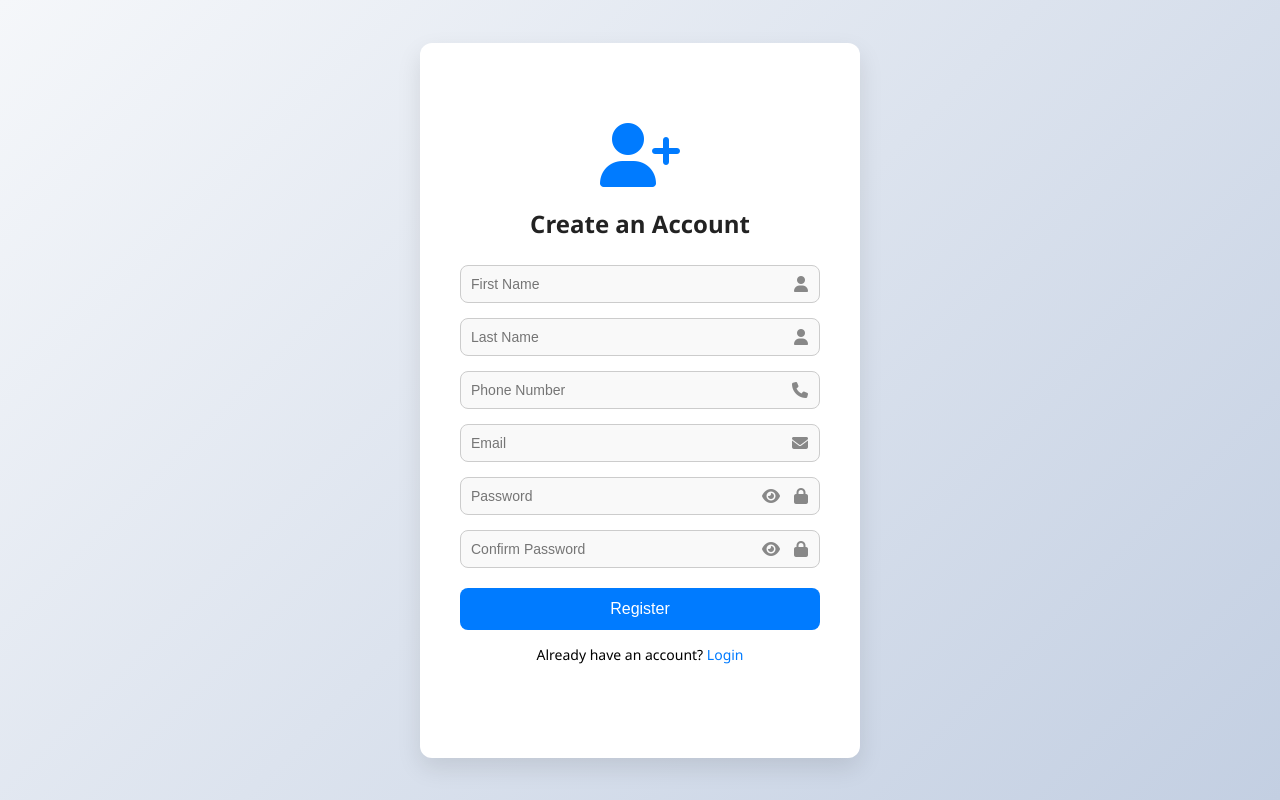
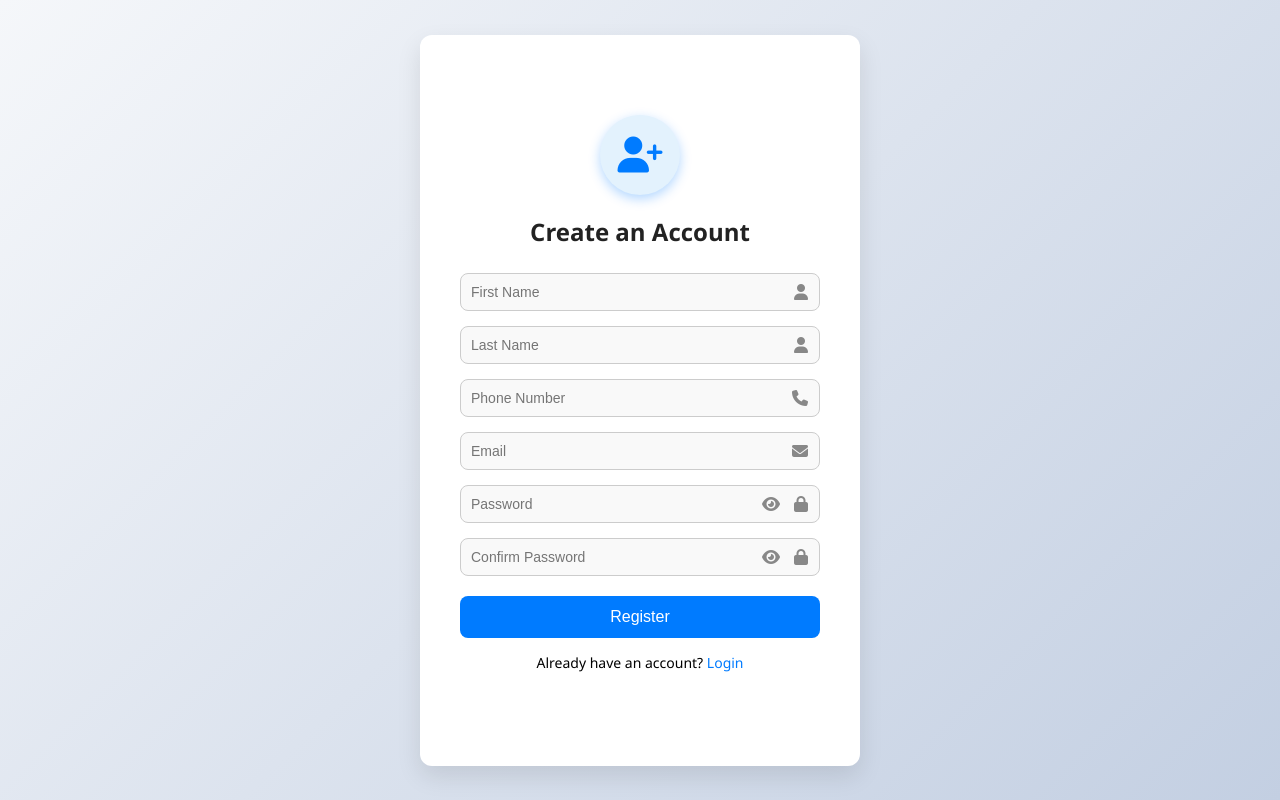
Before and after one commit to Uthish1060/yksshop, a Django app: page /register in a window 1280 px wide. Run offline with Django 5.2, Linux system fonts and the light colour scheme.

Commit message:
login_code

```diff
--- a/yksproject/settings.py
+++ b/yksproject/settings.py
@@ -89,7 +89,7 @@ TEMPLATES = [
     },
 ]
 
-#WSGI_APPLICATION = 'yksproject.wsgi.application'
+WSGI_APPLICATION = 'yksproject.wsgi.application'
 
 
 # Database
--- a/yksshop/templates/shop/register.html
+++ b/yksshop/templates/shop/register.html
@@ -33,12 +33,19 @@
   }
 
 .user-icon {
-    font-size: 64px;
+  font-size: 36px;
   color: #007bff;
+  background-color: #e3f2fd;  /* light blue circle background */
+  width: 80px;
+  height: 80px;
+  border-radius: 50%;
+  line-height: 80px;
   text-align: center;
   margin: 0 auto 20px auto;
   display: block;
+  box-shadow: 0 4px 12px rgba(0, 123, 255, 0.3);
 }
+
 
   h2 {
     text-align: center;
```
Lines whose indentation alone changed are shown as unchanged.
